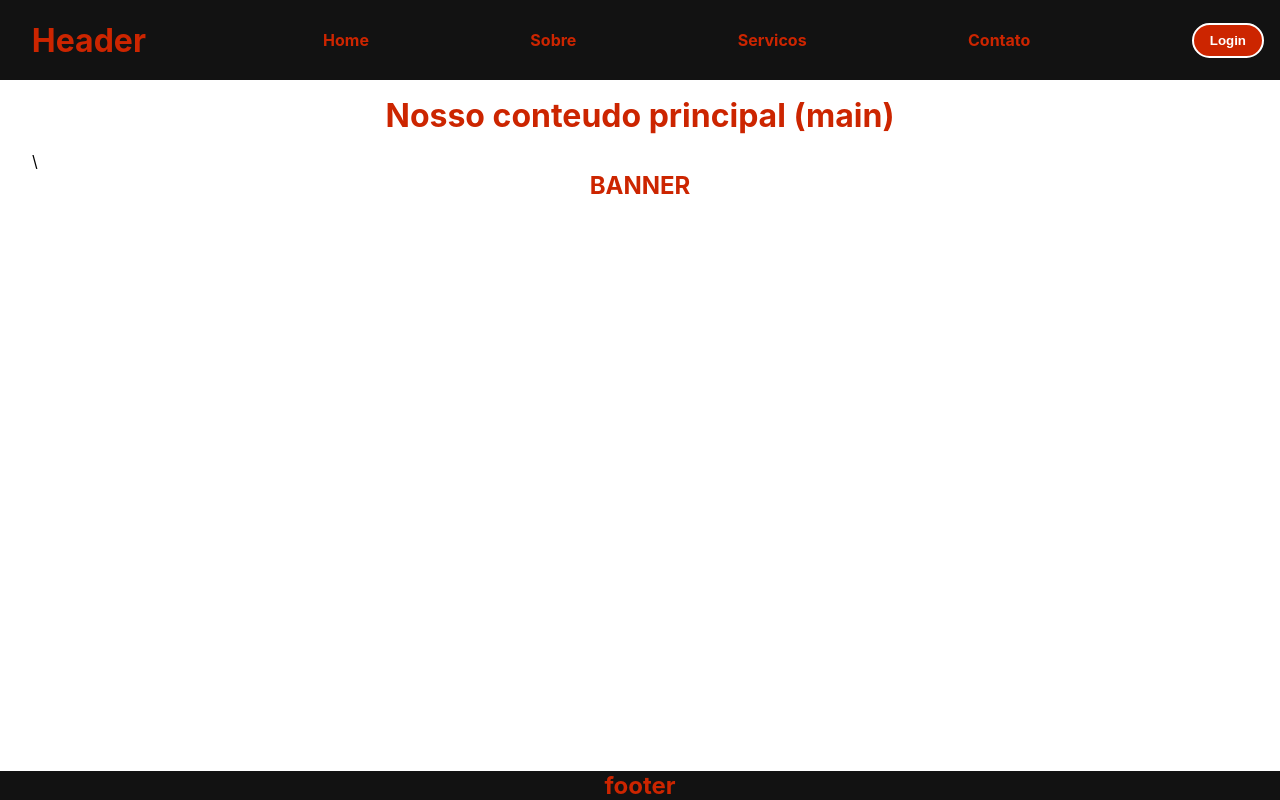
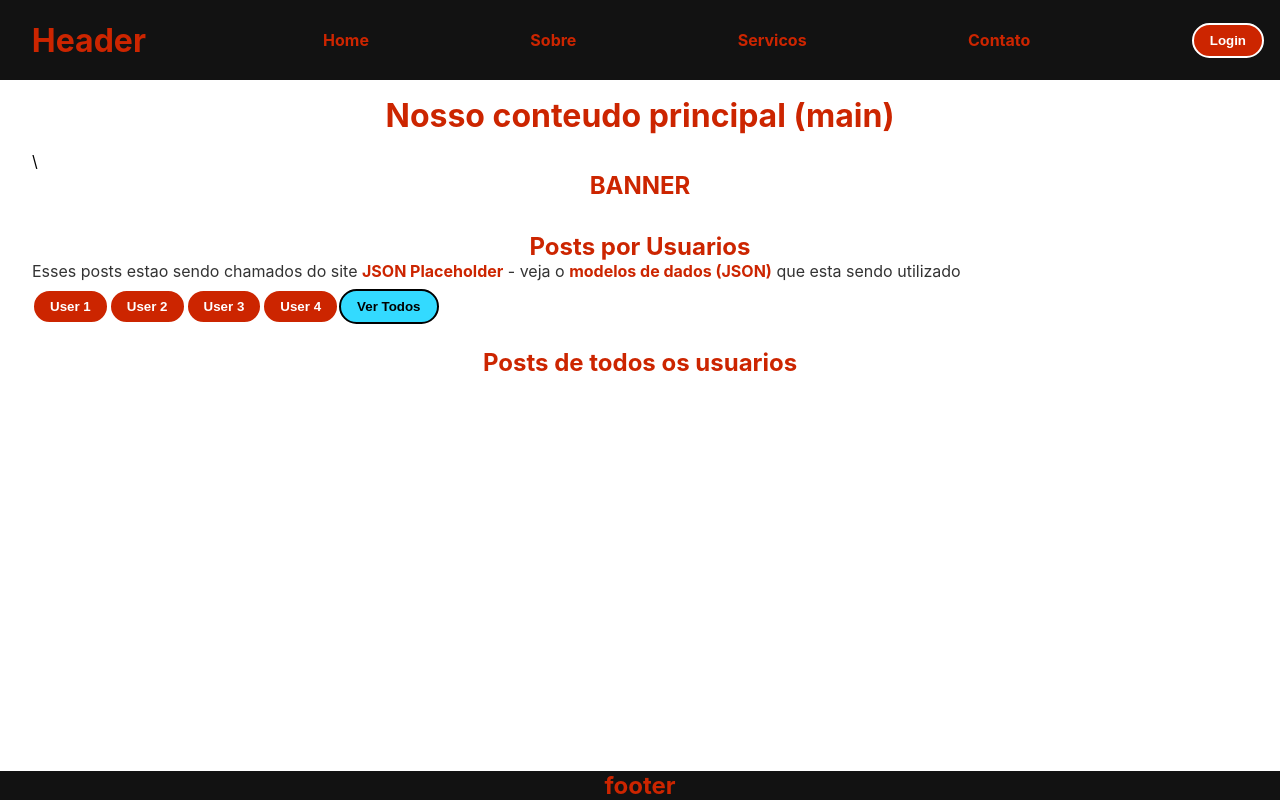
Before and after one commit to LuanCSV/react-blog-example, a React (Create React App) app in the folder frontend/: page / in a window 1280 px wide. Built offline with nearby package versions, Linux system fonts and the light colour scheme.

Commit message:
feature: parcial post container [001]

```diff
--- a/frontend/public/index.html
+++ b/frontend/public/index.html
@@ -2,7 +2,7 @@
 <html lang="en">
   <head>
     <meta charset="utf-8" />
-    <link rel="icon" href="%PUBLIC_URL%/favicon.ico" />
+    <link rel="icon" href="%PUBLIC_URL%/mel.jpg" />
     <meta name="viewport" content="width=device-width, initial-scale=1" />
     <meta name="theme-color" content="#000000" />
     <meta
--- a/frontend/src/App.js
+++ b/frontend/src/App.js
@@ -2,6 +2,7 @@ import React from 'react';
 import Header from './components/Header';
 import Main from './components/Main';
 import Banner from './components/Banner'
+import Posts from './components/Posts'
 import Footer from './components/Footer'
 import './App.css';
 
@@ -11,6 +12,7 @@ function App() {
       <Header />
       <Main>
         <Banner/>
+        <Posts/>
       </Main>
       <Footer />
     </div>
--- /dev/null
+++ b/frontend/src/components/Posts/index.js
@@ -0,0 +1,49 @@
+import React, { useState } from 'react';
+import users from './users.json';
+import './style.css';
+
+const Posts = () => {
+
+  const placeholderImg = './mel.jpg'
+
+  const [activeUser, setActiveUser] = useState(-1);
+
+  const handleClick = userId => setActiveUser(userId);
+
+  return (
+    <section className="posts-container">
+      <h2 className="posts-container-title">Posts por Usuarios</h2>
+      <p className="posts-container-description">
+        Esses posts estao sendo chamados do site <a href="htpps://jsonplaceholder.typicode.com"
+        target="_blank" rel="noopener noreferrer" title="Acesse o Json Placeholder">JSON Placeholder</a> - veja o <a href="htpps://jsonplaceholder.typicode.com"
+        target="_blank" rel="noopener noreferrer" title="Veja o modelo de dos">modelos de dados (JSON)</a> que esta sendo utilizado
+      </p>
+      <nav className="posts-container-controls">
+          {
+            users.map(user => <button
+              key={user.id}
+              className={`posts-container-controls-item ${activeUser === user.userId && 'active'}`}
+              onClick={() => handleClick(user.userId)}>User {user.userId}</button>
+            )
+          }
+          <button
+            className={`posts-container-controls-item ${activeUser === -1 && 'active'}`}
+            onClick={() => handleClick(-1)}>Ver Todos</button>
+      </nav>
+
+      <article className="posts-content">
+        <h2 className="posts-content-title">Posts {activeUser === -1? 'de todos os usuarios': `do user ${activeUser}`}</h2>
+      </article>
+      {/* <article className="post-item">
+        <img src={placeholderImg} alt="Imagem de Marcação" width="100%" height="auto" />
+        <h3 className="post-item-title">Nome do Post</h3>
+        <small className="post-item-details">
+          <span className="post-item-details-post-id">Id do Post</span> | <span className="post-item-details-author-id">Id do User</span>
+        </small>
+        <p className="post-item-details-content">Conteúdo</p>
+      </article> */}
+    </section>
+  );
+};
+
+export default Posts;
--- /dev/null
+++ b/frontend/src/components/Posts/style.css
@@ -0,0 +1,39 @@
+.posts-content-container {
+    align-items: stretch;
+    display: flex;
+    flex-flow: row wrap;
+    justify-content: space-between;
+  }
+
+  .post-item {
+    border: 1px solid var(--color-cta);
+    border-radius: 8px;
+    display: flex;
+    flex: 1 1 calc(25% - 16px);
+    flex-flow: column nowrap;
+    margin: 8px;
+  }
+
+  .post-item:hover {
+    filter: invert(1);
+  }
+
+  .post-item img {
+    border-radius: 8px;
+  }
+
+  .post-item-title {
+    margin: 12px auto;
+  }
+
+  .post-item-details {
+    font-size: .75rem;
+    font-style: italic;
+  }
+
+  .post-item-details-content {
+    -webkit-box-orient: vertical;
+    -webkit-line-clamp: 3;
+    display: -webkit-box;
+    overflow: hidden;
+  }
--- /dev/null
+++ b/frontend/src/components/Posts/users.json
@@ -0,0 +1,18 @@
+[
+    {
+      "id": 0,
+      "userId": 1
+    },
+    {
+      "id": 1,
+      "userId": 2
+    },
+    {
+      "id": 2,
+      "userId": 3
+    },
+    {
+      "id": 3,
+      "userId": 4
+    }
+  ]
```
Also changed, not shown: frontend/public/mel.jpg (added).
